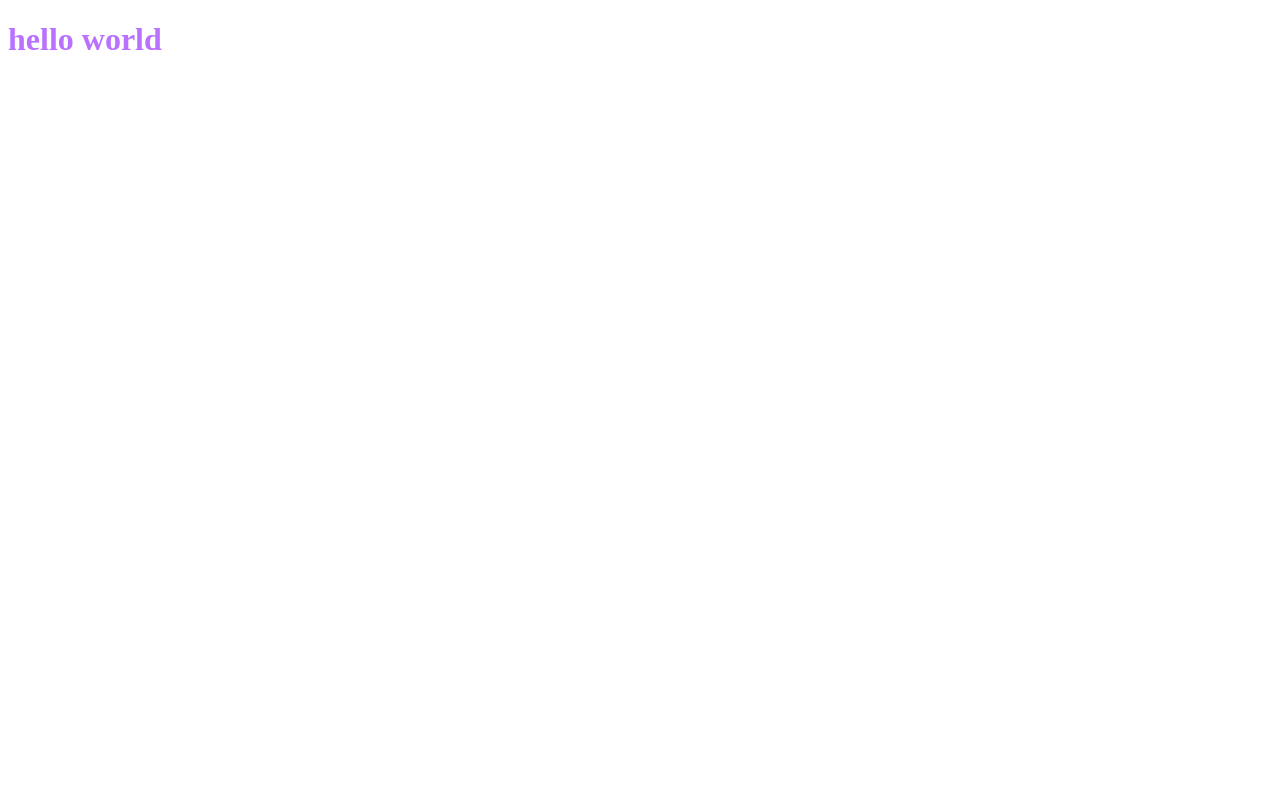
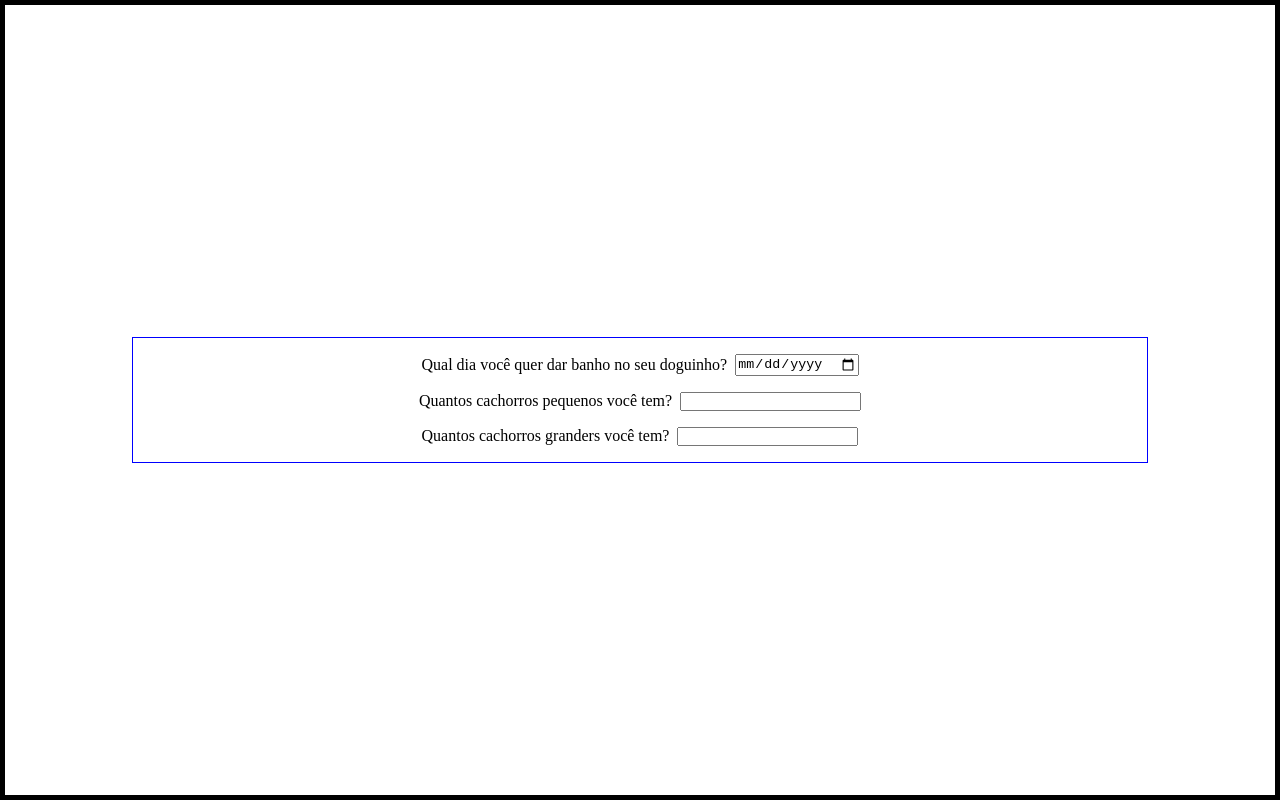
Before and after one commit to mialuzmia/cleanDog-frontend, a React (Vite) app: page / in a window 1280 px wide. Built offline with nearby package versions, Linux system fonts and the light colour scheme.

Commit message:
feat: created basic search form

```diff
--- a/src/App.jsx
+++ b/src/App.jsx
@@ -1,12 +1,16 @@
+// styles
 import styles from './styles/components/app.module.scss';
+
+//components
+import Search from './components/Search';
 
 function App() {
 
 
   return (
-    <>
-      <h1>hello world</h1>
-    </>
+    <main className={styles.app__container}>
+      <Search />
+    </main>
   )
 }
 
--- /dev/null
+++ b/src/components/Search.jsx
@@ -0,0 +1,24 @@
+import styles from '../styles/components/search.module.scss';
+
+const Search = () => {
+  return (
+    <div className={styles.search__container}>
+      <label className={styles.date__container}>
+        <span>Qual dia você quer dar banho no seu doguinho?</span>
+        <input type="date" />
+      </label>
+
+      <label className={styles.number__container}>
+        <span>Quantos cachorros pequenos você tem?</span>
+        <input type="number" />
+      </label>
+
+      <label className={styles.number__container}>
+      <span>Quantos cachorros granders você tem?</span>
+        <input type="number" />
+      </label>
+    </div>
+  )
+}
+
+export default Search
--- a/src/styles/components/app.module.scss
+++ b/src/styles/components/app.module.scss
@@ -0,0 +1,10 @@
+@use '../mixins.scss' as *;
+
+
+.app__container{
+  width: 100vw;
+  height: 100vh;
+  border: solid 5px black;
+  @include flexCenter;
+
+};
--- /dev/null
+++ b/src/styles/components/search.module.scss
@@ -0,0 +1,19 @@
+@use '../mixins.scss' as *;
+
+.search__container{
+  @include flexCenter;
+  flex-direction: column;
+
+  border: blue 1px solid;
+
+  padding: 1rem;
+  gap: 1rem;
+
+  min-width: 80%;
+
+
+  label{
+  @include flexCenter;
+    gap: .5rem;
+  }
+}
--- a/src/styles/main.scss
+++ b/src/styles/main.scss
@@ -1,5 +1,12 @@
 @use './variables.scss' as *;
 
-h1{
-  color: $purple;
+*{
+  margin: 0;
+  padding: 0;
+  box-sizing: border-box;
 }
+
+body{
+  width: 100vw;
+  height: 100vh;
+}
--- a/src/styles/mixins.scss
+++ b/src/styles/mixins.scss
@@ -0,0 +1,6 @@
+
+@mixin flexCenter{
+  display: flex;
+  justify-content: center;
+  align-items: center;
+}
```
